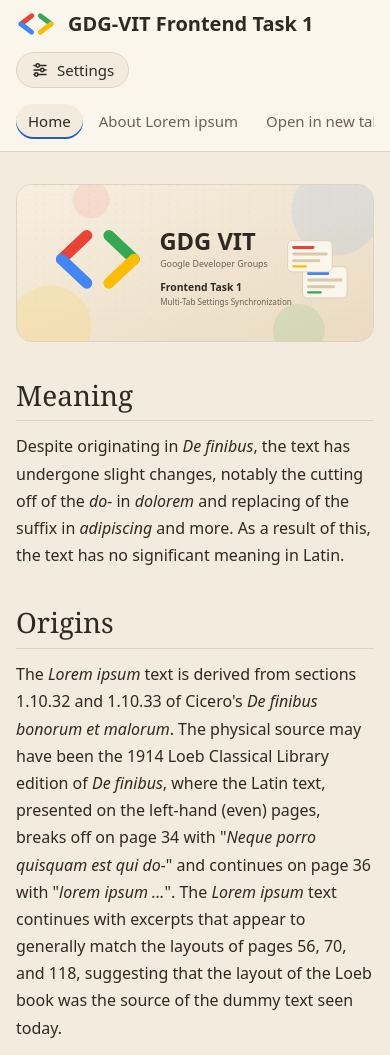
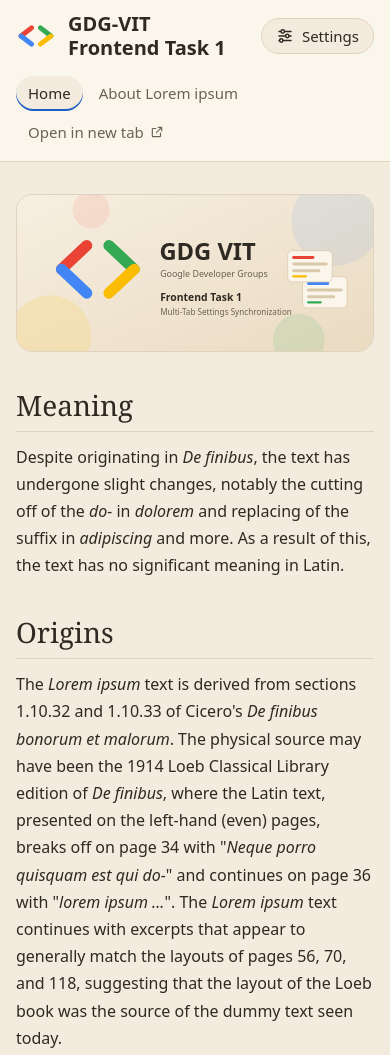
Before and after one commit to ayaankhatri/gdg-task, a website built with Vite: page index.html in a window 390 px wide. Shown: the top 1055 px of the page. Built offline with nearby package versions, Linux system fonts and the light colour scheme.

Commit message:
fix: wrap navbar and keep settings beside title on phones

```diff
--- a/src/style.css
+++ b/src/style.css
@@ -118,10 +118,16 @@ main {
     flex-wrap: wrap;
   }
 
+  .brand {
+    flex: 1 1 0;
+  }
+
   .site-nav {
     order: 3;
     width: 100%;
     margin-right: 0;
+    flex-wrap: wrap;
+    overflow-x: visible;
   }
 }
 
```
